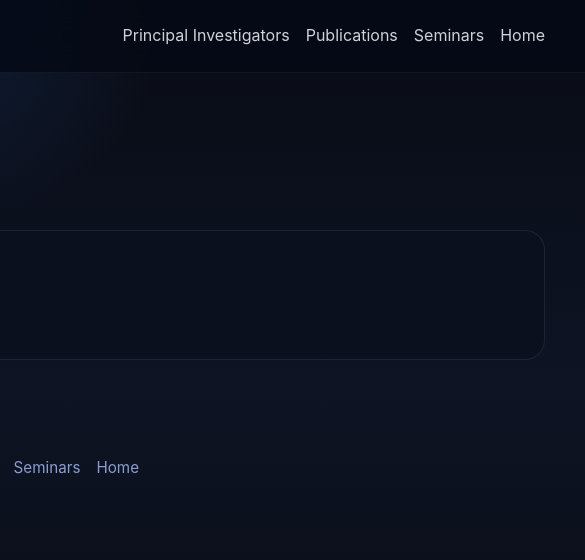
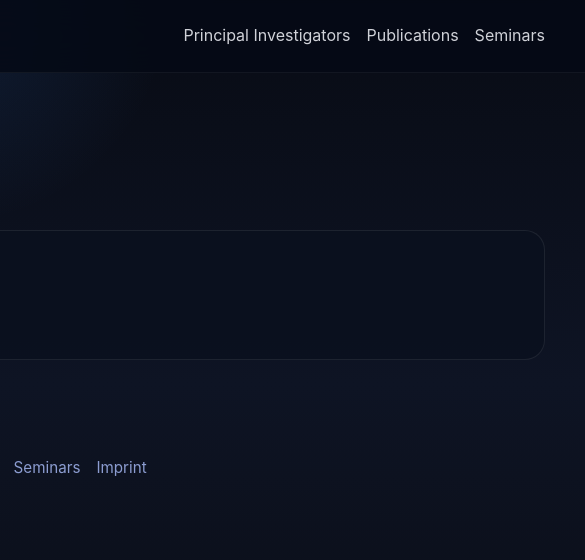
Before and after one commit to munichpathology/munichpathology.github.io, a plain HTML site: page imprint.html in a window 1280 px wide. Shown: the full height of the page, 695-1280 px from the left. Drawn offline with Linux system fonts and the light colour scheme.

Commit message:
fixed imprint footer and header

```diff
--- a/imprint.html
+++ b/imprint.html
@@ -17,7 +17,6 @@
           <a href="index.html#pis">Principal Investigators</a>
           <a href="index.html#publications">Publications</a>
           <a href="index.html#seminars">Seminars</a>
-          <a href="index.html">Home</a>
         </nav>
       </div>
     </header>
@@ -45,7 +44,7 @@
         <a href="index.html#pis">Principal Investigators</a>
         <a href="index.html#publications">Publications</a>
         <a href="index.html#seminars">Seminars</a>
-        <a href="index.html">Home</a>
+        <a href="imprint.html">Imprint</a>
       </div>
     </footer>
   </body>
```
